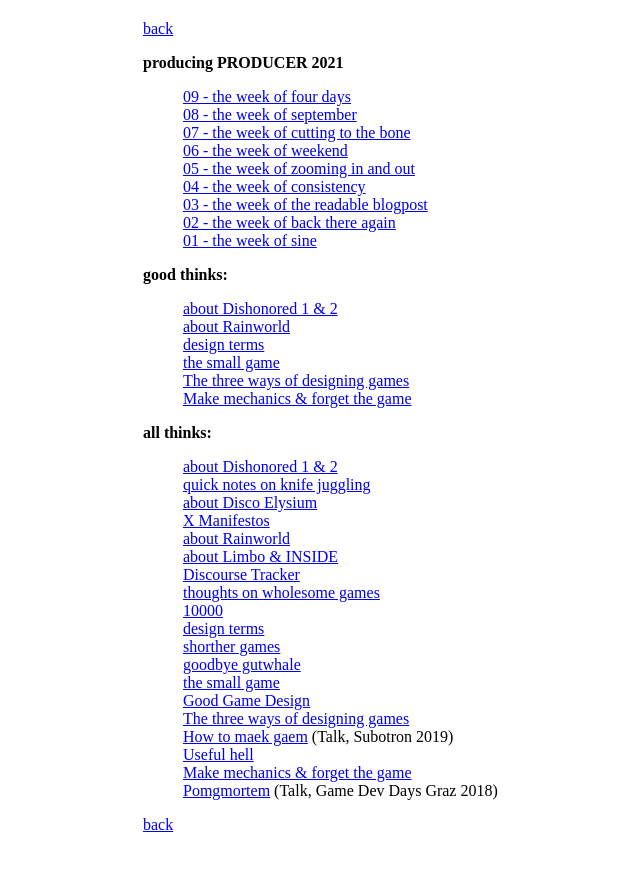
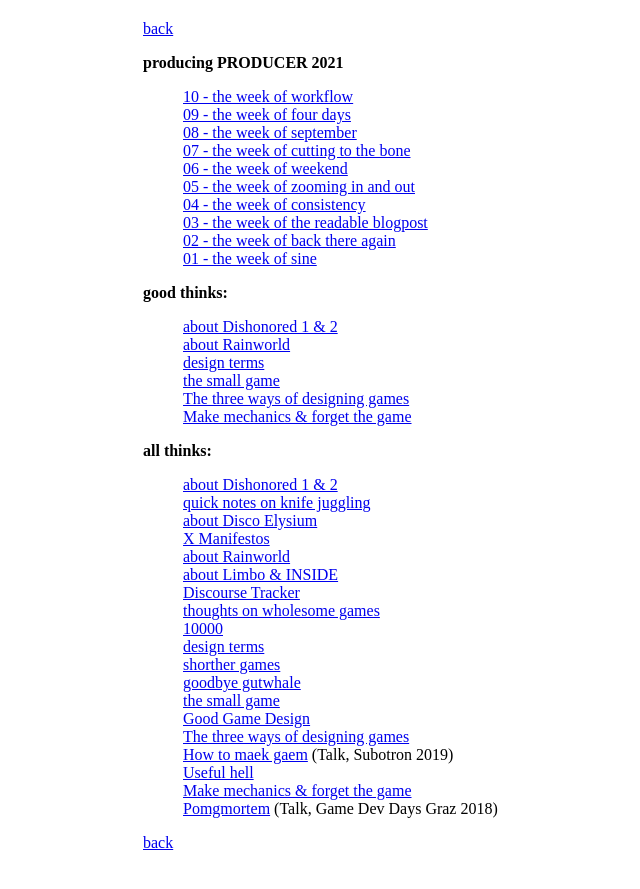
Before and after one commit to stuffedwombat/stuffedwombat.github.io, a Jekyll site: the page built from thinking.md, in a window 1280 px wide. Shown: the top 889 px of the page, without its empty margins (181-821 px from the left). Built offline with Jekyll 4.4.1, drawn with Linux system fonts in a browser that asks for light colours; our own code applies the rules of GitHub Pages for plain Markdown files; comment, search, counter and statistics services are not loaded.

Commit message:
Update thinking.md

```diff
--- a/thinking.md
+++ b/thinking.md
@@ -1,6 +1,7 @@
 [back](index)
 
 **producing PRODUCER 2021**
+- [10 - the week of workflow](producering_10)
 - [09 - the week of four days](producering_09)
 - [08 - the week of september](producering_08)
 - [07 - the week of cutting to the bone](producering_07)
```
